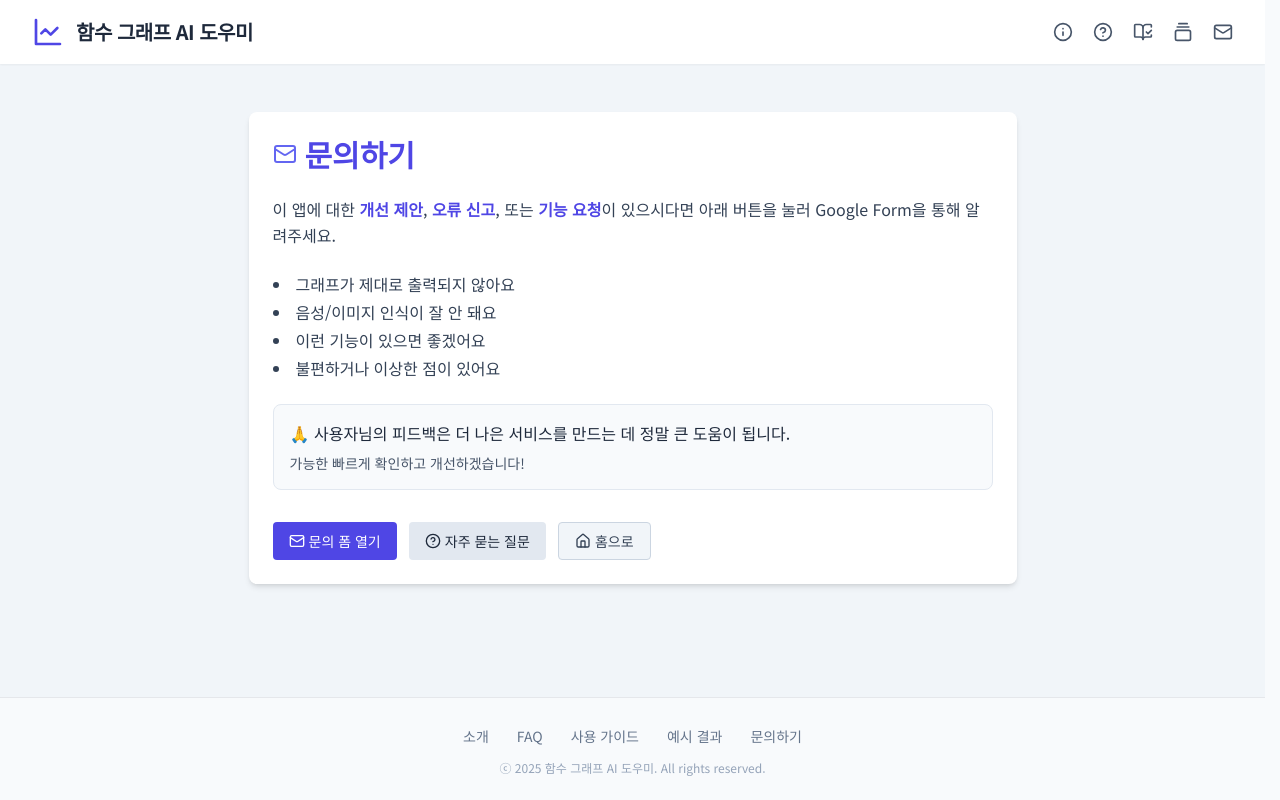
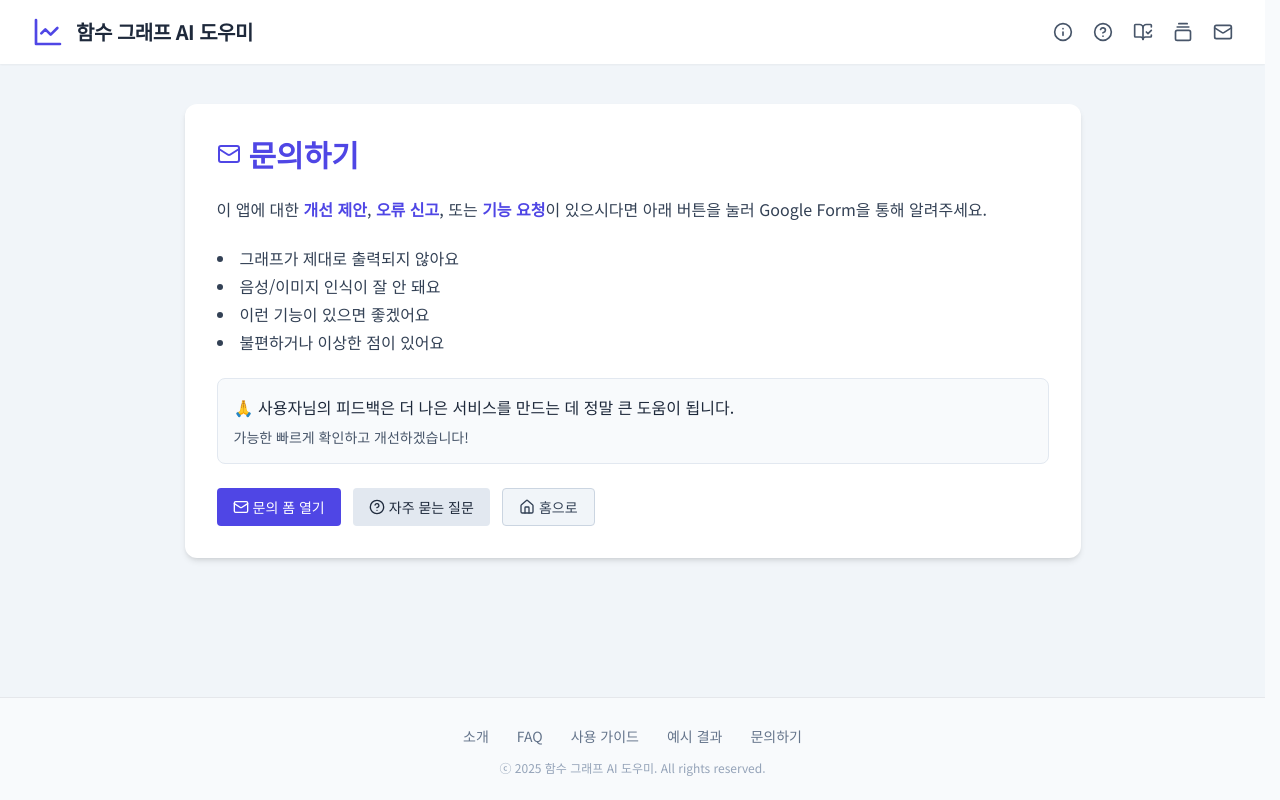
Before and after one commit to kkoshil/function-graph-ai-helper, a React (Vite) app: page /contact in a window 1280 px wide. Built offline with nearby package versions, Linux system fonts and the light colour scheme; no server answers.

Commit message:
Fix Contact.tsx import + layout consistency 2

```diff
--- a/src/pages/Contact.tsx
+++ b/src/pages/Contact.tsx
@@ -10,22 +10,19 @@ const Contact: React.FC = () => {
     <div className="min-h-screen bg-slate-100 flex flex-col">
       <Header />
 
-      <main className="flex-grow py-12 px-4">
-        <div className="max-w-3xl mx-auto bg-white shadow-md rounded-lg p-6 space-y-6">
-          {/* 제목 */}
+      <main className="flex-grow px-4 py-10">
+        <div className="max-w-4xl mx-auto bg-white shadow-md rounded-xl p-8 space-y-6">
           <h1 className="text-3xl font-bold text-indigo-600 flex items-center gap-2">
-            <Mail className="w-6 h-6 text-indigo-500" />
+            <Mail className="w-6 h-6" />
             문의하기
           </h1>
 
-          {/* 설명 문단 */}
           <p className="text-slate-700 leading-relaxed">
             이 앱에 대한 <strong className="text-indigo-600">개선 제안</strong>, <strong className="text-indigo-600">오류 신고</strong>,
             또는 <strong className="text-indigo-600">기능 요청</strong>이 있으시다면
             아래 버튼을 눌러 Google Form을 통해 알려주세요.
           </p>
 
-          {/* 예시 리스트 */}
           <ul className="list-disc list-inside text-slate-700 space-y-1">
             <li>그래프가 제대로 출력되지 않아요</li>
             <li>음성/이미지 인식이 잘 안 돼요</li>
@@ -33,7 +30,6 @@ const Contact: React.FC = () => {
             <li>불편하거나 이상한 점이 있어요</li>
           </ul>
 
-          {/* 안내 메시지 */}
           <div className="bg-slate-50 border border-slate-200 rounded-lg p-4 space-y-2">
             <p className="text-slate-800">
               🙏 사용자님의 피드백은 더 나은 서비스를 만드는 데 정말 큰 도움이 됩니다.
@@ -43,8 +39,7 @@ const Contact: React.FC = () => {
             </p>
           </div>
 
-          {/* 버튼 영역 */}
-          <div className="flex flex-wrap gap-3 pt-2">
+          <div className="flex flex-wrap gap-3 mt-6">
             <a
               href="https://docs.google.com/forms/d/e/1FAIpQLSfYeZv477m_CYfCP17gHJTfnGHE9gaIqZe5eE-MFmgWaSh8AA/viewform"
               target="_blank"
```
